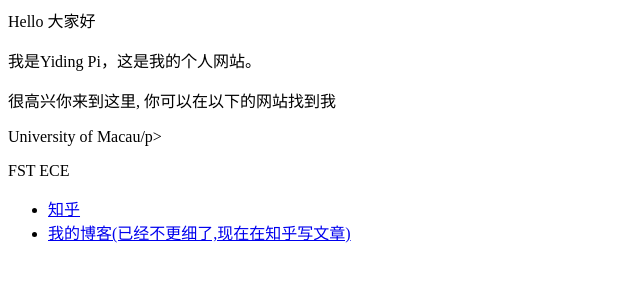
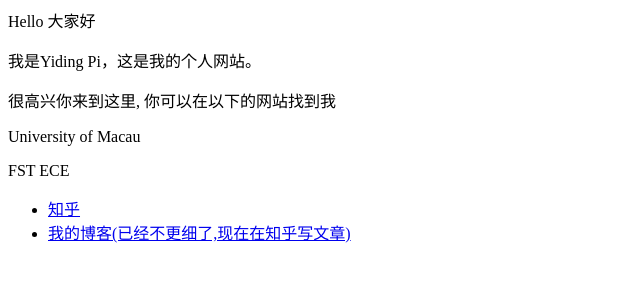
Before and after one commit to Pyiding/yidingpi.github.io, a plain HTML site: page index.html in a window 1280 px wide. Shown: the full height of the page, 0-640 px from the left. Drawn offline with Linux system fonts and the light colour scheme.

Commit message:
Update index.html

```diff
--- a/index.html
+++ b/index.html
@@ -1,7 +1,7 @@
 <p>Hello 大家好</p>
 <p>我是Yiding Pi，这是我的个人网站。 </p>
 <p>很高兴你来到这里, 你可以在以下的网站找到我</p>
-<p>University of Macau/p>
+<p>University of Macau</p>
 <p>FST ECE</p>
 <ul>
   <li> <a href="https://www.zhihu.com/people/AJLoveChina">知乎</a> </li>
```
